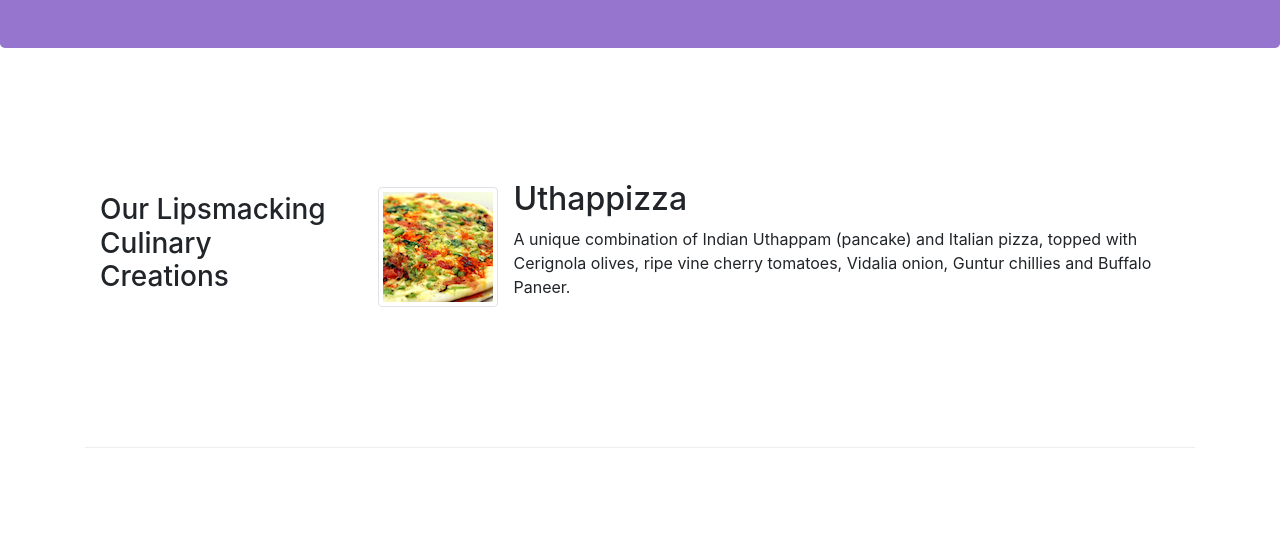
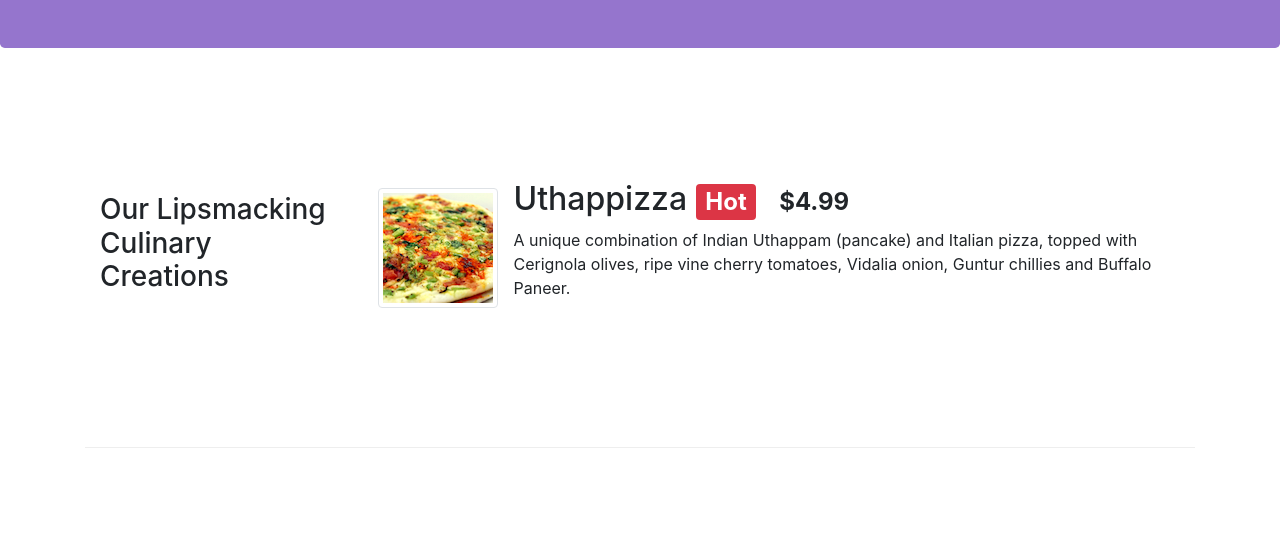
Before and after one commit to Angular-SPA-MEAN-CSharp-AspDotNet-MVC/coursera-frontenUI-studyProj1, a website: page index.html in a window 1280 px wide. Shown: the part 265-800 px from the top of the page. Drawn offline with nearby package versions, Linux system fonts and the light colour scheme.

Commit message:
1) Add the badge (Completed week2 section3, end of the week)

```diff
--- a/index.html
+++ b/index.html
@@ -55,7 +55,7 @@
                 <div class="media">
                     <img class="d-flex mr-3 img-thumbnail align-self-center" src="img/uthappizza.png" alt="uthappizza">
                     <div class="mt-0">
-                        <h2>Uthappizza</h2>
+                        <h2>Uthappizza <span class="badge badge-danger">Hot</span> <span class="badge badge-pill badge-default">$4.99</span></h2>
                         <p>A unique combination of Indian Uthappam (pancake) and Italian pizza, topped with Cerignola olives, ripe vine cherry tomatoes, Vidalia onion, Guntur chillies and Buffalo Paneer.</p>
                     </div>
                 </div>
```
